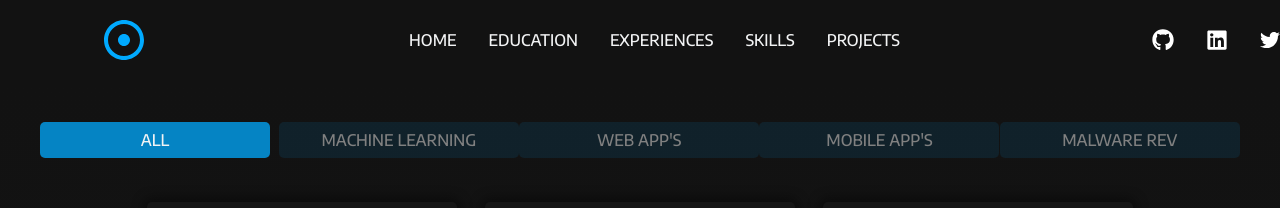
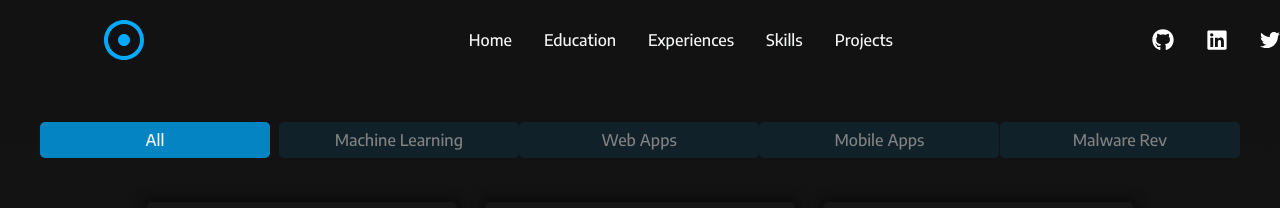
Before and after one commit to mdjabirhossain/portfolio-with-react, a React (Create React App) app: page /projects in a window 1280 px wide. Shown: the top 208 px of the page. Built offline with nearby package versions, Linux system fonts and the light colour scheme; a web font is replaced by a local one.

Commit message:
made some design changes

```diff
--- a/src/navigation/navigation.component.jsx
+++ b/src/navigation/navigation.component.jsx
@@ -87,19 +87,19 @@ const NavigationBar = () => {
           </MobileIcon>
           <NavItems>
             <NavLink className="nav-link" to="/about">
-              HOME
+              Home
             </NavLink>
             <Link className="nav-link" to="/education">
-              EDUCATION
+              Education
             </Link>
             <Link className="nav-link" to="/experiences">
-              EXPERIENCES
+              Experiences
             </Link>
             <Link className="nav-link" to="/skills">
-              SKILLS
+              Skills
             </Link>
             <Link className="nav-link" to="/projects">
-              PROJECTS
+              Projects
             </Link>
           </NavItems>
 
--- a/src/routes/projects.component.jsx
+++ b/src/routes/projects.component.jsx
@@ -32,11 +32,11 @@ const Projects = ({ openModal, setOpenModal }) => {
               value="all"
               onClick={() => setToggle("all")}
             >
-              ALL
+              All
             </ToggleButtonLeft>
           ) : (
             <ToggleButtonLeft value="all" onClick={() => setToggle("all")}>
-              ALL
+              All
             </ToggleButtonLeft>
           )}
           {toggle === "machine learning" ? (
@@ -45,14 +45,14 @@ const Projects = ({ openModal, setOpenModal }) => {
               value="machine learning"
               onClick={() => setToggle("machine learning")}
             >
-              MACHINE LEARNING
+              Machine Learning
             </ToggleButtonMiddle>
           ) : (
             <ToggleButtonMiddle
               value="machine learning"
               onClick={() => setToggle("machine learning")}
             >
-              MACHINE LEARNING
+              Machine Learning
             </ToggleButtonMiddle>
           )}
           <Divider />
@@ -62,14 +62,14 @@ const Projects = ({ openModal, setOpenModal }) => {
               value="web app"
               onClick={() => setToggle("web app")}
             >
-              WEB APP'S
+              Web Apps
             </ToggleButtonMiddle>
           ) : (
             <ToggleButtonMiddle
               value="web app"
               onClick={() => setToggle("web app")}
             >
-              WEB APP'S
+              Web Apps
             </ToggleButtonMiddle>
           )}
           <Divider />
@@ -79,14 +79,14 @@ const Projects = ({ openModal, setOpenModal }) => {
               value="mobile app"
               onClick={() => setToggle("mobile app")}
             >
-              MOBILE APP'S
+              Mobile Apps
             </ToggleButtonMiddle>
           ) : (
             <ToggleButtonMiddle
               value="mobile app"
               onClick={() => setToggle("mobile app")}
             >
-              MOBILE APP'S
+              Mobile Apps
             </ToggleButtonMiddle>
           )}
           <Divider />
@@ -96,14 +96,14 @@ const Projects = ({ openModal, setOpenModal }) => {
               value="malware rev"
               onClick={() => setToggle("malware rev")}
             >
-              MALWARE REV
+              Malware Rev
             </ToggleButtonMiddle>
           ) : (
             <ToggleButtonMiddle
               value="malware rev"
               onClick={() => setToggle("malware rev")}
             >
-              MALWARE REV
+              Malware Rev
             </ToggleButtonMiddle>
           )}
           <Divider />
```
